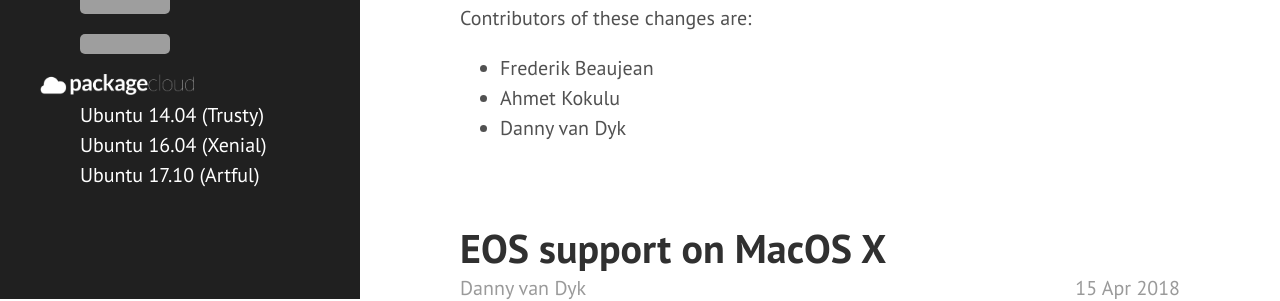
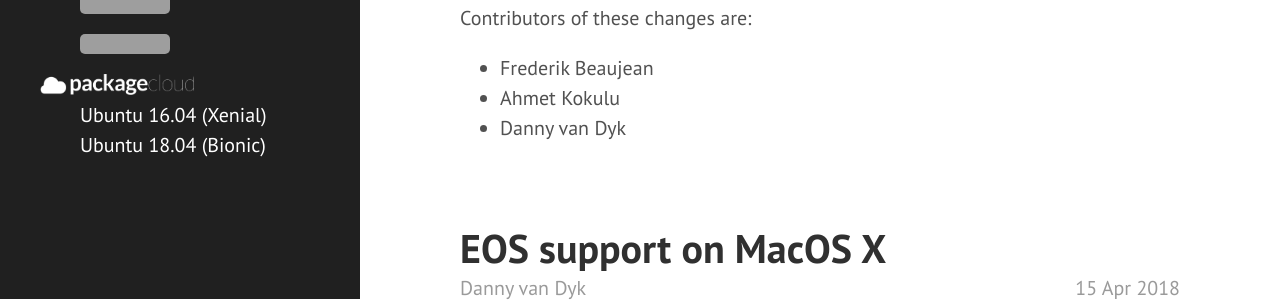
Before and after one commit to eos/eos.github.io, a Jekyll site: the page built from index.html, in a window 1280 px wide. Shown: the part 601-902 px from the top of the page. Built offline with Jekyll 4.4.1, drawn with Linux system fonts in a browser that asks for light colours; the list of posts is cut into pages by our own code; grey boxes are pictures that could not be loaded.

Commit message:
Remove links to trusty, artful packages; add links for bionic

```diff
--- a/_includes/sidebar.html
+++ b/_includes/sidebar.html
@@ -47,9 +47,8 @@
           <a href="https://packagecloud.io"><img src="/images/packagecloud-logo.png" width="55%"/></a>
       </li>
       <ul>
-          <li class="sidebar-nav-item"><a href="https://packagecloud.io/app/eos/eos/search?dist=ubuntu%2Ftrusty">Ubuntu 14.04 (Trusty)</a></li>
           <li class="sidebar-nav-item"><a href="https://packagecloud.io/app/eos/eos/search?dist=ubuntu%2Fxenial">Ubuntu 16.04 (Xenial)</a></li>
-          <li class="sidebar-nav-item"><a href="https://packagecloud.io/app/eos/eos/search?dist=ubuntu%2Fartful">Ubuntu 17.10 (Artful)</a></li>
+          <li class="sidebar-nav-item"><a href="https://packagecloud.io/app/eos/eos/search?dist=ubuntu%2Fbionic">Ubuntu 18.04 (Bionic)</a></li>
       </ul>
     </ul>
     </div>
```
